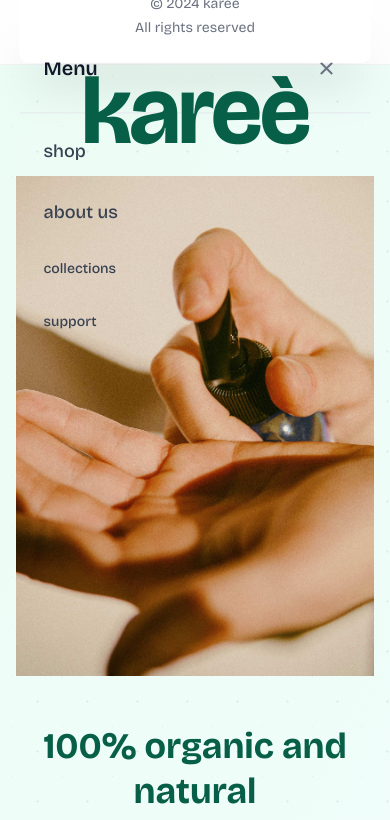
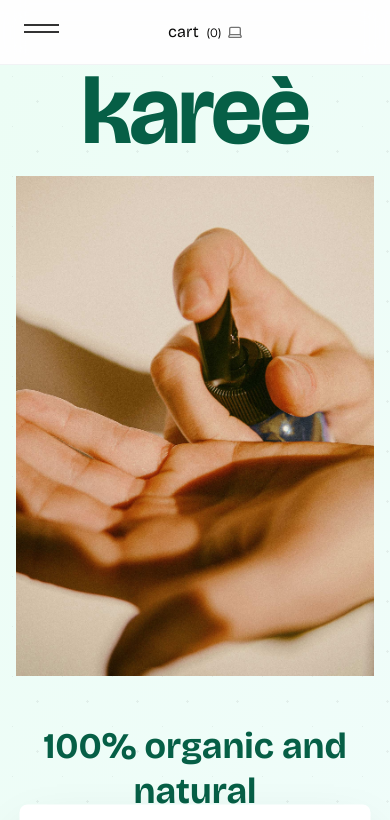
Before and after one commit to jbxxnn/karee, a Next.js app: page / in a window 390 px wide. Shown: the top 820 px of the page. Built offline with nearby package versions, Linux system fonts and the light colour scheme; no server answers.

Commit message:
work mobile menu

```diff
--- a/components/layout/header.tsx
+++ b/components/layout/header.tsx
@@ -1,6 +1,6 @@
 'use client';
 
-import { useState } from 'react';
+import { useState, Fragment } from 'react';
 import Link from 'next/link';
 import { motion, useScroll, useTransform } from 'framer-motion';
 import { CartButton } from '@/components/cart/cart-button';
@@ -16,6 +16,7 @@ export function Header() {
   const headerBackgroundOpacity = useTransform(scrollY, [230, 230], [0, 1]);
 
   return (
+    <Fragment>
       <motion.header
         className="fixed top-0 left-0 right-0 z-50 w-full bg-white/80 dark:bg-gray-900/80 backdrop-blur-md border-b border-gray-200/50 dark:border-gray-700/50"
         style={{
@@ -86,10 +87,12 @@ export function Header() {
             <div className="navbar-hamburger-line navbar-hamburger-line-2"></div>
           </div>
         </button>
+      </div>
+    </motion.header>
 
-        {/* Mobile Menu Overlay */}
+    {/* Mobile Menu Overlay - Outside header to avoid positioning conflicts */}
     <div
-          className={`lg:hidden fixed inset-0 bg-black/50 backdrop-blur-sm transition-all duration-300 z-40 ${
+      className={`lg:hidden fixed inset-0 bg-black/50 backdrop-blur-sm transition-all duration-300 z-[60] ${
         isMobileMenuOpen ? 'opacity-100' : 'opacity-0 pointer-events-none'
       }`}
       style={{
@@ -102,9 +105,9 @@ export function Header() {
       onClick={() => setIsMobileMenuOpen(false)}
     />
 
-        {/* Mobile Menu */}
+    {/* Mobile Menu - Outside header to avoid positioning conflicts */}
     <div
-          className={`lg:hidden fixed bottom-10 left-1/2 transform -translate-x-1/2 h-[60%] w-[90%] max-w-sm bg-white dark:bg-gray-900 shadow-2xl transition-transform duration-300 ease-in-out z-50 rounded-lg ${
+      className={`lg:hidden fixed bottom-10 left-1/2 transform -translate-x-1/2 h-[60%] w-[90%] max-w-sm bg-white dark:bg-gray-900 shadow-2xl transition-transform duration-300 ease-in-out z-[70] rounded-lg ${
         isMobileMenuOpen ? 'translate-y-0' : 'translate-y-full'
       }`}
     >
@@ -163,7 +166,6 @@ export function Header() {
         </div>
       </div>
     </div>
-      </div>
-    </motion.header>
+  </Fragment>
 );
 }
```
Lines whose indentation alone changed are shown as unchanged.
